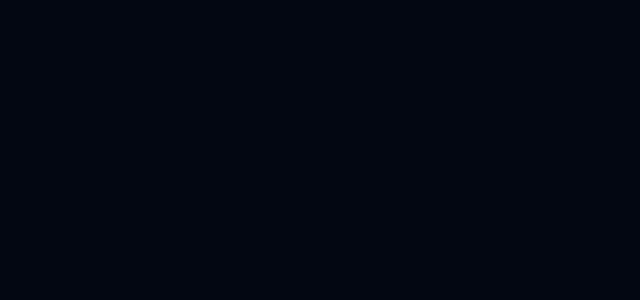
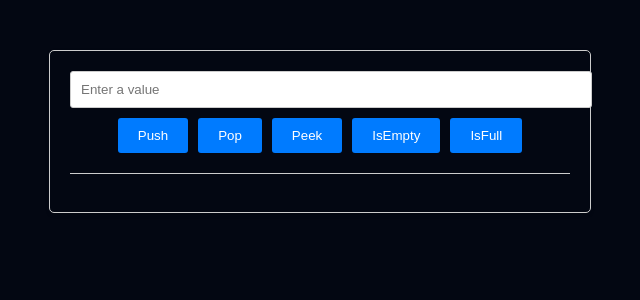
Before and after one commit to vinay-nb/React-Challenges-, a React (Create React App) app in the folder react-challenges/: page /stack in a window 1280 px wide. Before the commit this address had no page. Shown: the top 300 px of the page, without its empty margins (320-960 px from the left). Built offline with nearby package versions, Linux system fonts and the light colour scheme.

Commit message:
feat: stack-implementation

```diff
--- a/react-challenges/src/App.js
+++ b/react-challenges/src/App.js
@@ -10,6 +10,7 @@
 import TableColorizer from "./Components/TableColorizer/TableColorizer";
 import GuessNumber from "./Components/GuessNumber/GuessNumber";
 import Pagination from "./Components/Pagination/Pagination";
+import Stack from "./Components/Stack/Stack";
 
 function App() {
   return (
@@ -25,6 +26,7 @@
         <Route path="/table-colorizer" element={<TableColorizer />} />
         <Route path="/guess-number" element={<GuessNumber />} />
         <Route path="/pagination" element={<Pagination />} />
+        <Route path="/stack" element={<Stack />} />
       </Routes>
     </div>
   );
--- a/react-challenges/src/Components/Main/Main.js
+++ b/react-challenges/src/Components/Main/Main.js
@@ -32,6 +32,9 @@
         <Link to="/pagination" className="link-cls">
           Pagination
         </Link>
+        <Link to="/stack" className="link-cls">
+          Stack
+        </Link>
       </div>
     </div>
   );
--- /dev/null
+++ b/react-challenges/src/Components/Stack/Stack.js
@@ -0,0 +1,95 @@
+import React, { useState } from "react";
+import "./style.css";
+
+function Stack() {
+  const [stack, setStack] = useState([]);
+  const [inputVal, setInputVal] = useState("");
+  const [output, setOutPut] = useState("");
+
+  const handleChange = (e) => {
+    setInputVal(e.target.value);
+  };
+
+  const pushHandler = () => {
+    if (inputVal === "") {
+      setOutPut(`Enter a value`);
+      return;
+    }
+    if (stack.length === 10) {
+      setOutPut(`Stack is full`);
+      return;
+    }
+    setStack([...stack, inputVal]);
+    setOutPut(`${inputVal} is pushed into the stack`);
+    setInputVal("");
+  };
+
+  const popHandler = () => {
+    if (!stack.length) {
+      setOutPut(`Stack is empty`);
+      return;
+    }
+    setStack(stack.slice(0, -1));
+    setOutPut(`${stack[stack.length - 1]} is poppped from the stack`);
+  };
+
+  const peekHandler = () => {
+    if (!stack.length) setOutPut("Stack is empty");
+    else {
+      const lastElement = stack[stack.length - 1];
+      setOutPut(`Last element is ${lastElement}`);
+    }
+  };
+
+  const isEmptyHandler = () => {
+    if (stack.length === 0) {
+      setOutPut(`Stack is empty`);
+    } else {
+      setOutPut(`Stack is not empty`);
+    }
+  };
+
+  const isFullHandler = () => {
+    if (stack.length === 10) {
+      setOutPut(`Stack is full`);
+    } else {
+      setOutPut(`Stack is not full`);
+    }
+  };
+
+  return (
+    <div className="container-st">
+      <div className="stack">
+        <input
+          type="text"
+          placeholder="Enter a value"
+          value={inputVal}
+          onChange={handleChange}
+          required
+        />
+
+        <div className="btn-root">
+          <button onClick={pushHandler}>Push</button>
+          <button onClick={popHandler}>Pop</button>
+          <button onClick={peekHandler}>Peek</button>
+          <button onClick={isEmptyHandler}>IsEmpty</button>
+          <button onClick={isFullHandler}>IsFull</button>
+        </div>
+        <hr />
+        <h3>{output}</h3>
+        {stack
+          .slice()
+          .reverse()
+          .map((ele, index) => {
+            return (
+              <div key={index} className="stackElement">
+                <p>{ele}</p>
+              </div>
+            );
+          })}
+      </div>
+    </div>
+  );
+}
+
+export default Stack;
--- /dev/null
+++ b/react-challenges/src/Components/Stack/style.css
@@ -0,0 +1,89 @@
+.container-st {
+    margin-top: 50px;
+    color: #fff;
+}
+
+.stack {
+    max-width: 500px;
+    padding: 20px;
+    margin: 1rem auto 0;
+    border: 1px solid #ccc;
+    border-radius: 5px;
+    box-shadow: 0 2px 4px rgb(0 0 0 / 10%);
+}
+
+.stack h3 {
+    margin-bottom: 20px;
+    font-size: 24px;
+    text-align: center;
+    animation: slide-in 1s ease-in-out;
+}
+
+.stack input[type='text'] {
+    width: 100%;
+    padding: 10px;
+    margin-bottom: 10px;
+    border: 1px solid #ccc;
+    border-radius: 3px;
+}
+
+.stack .btn-root {
+    display: flex;
+    justify-content: center;
+    margin-bottom: 20px;
+    flex-wrap: wrap;
+    row-gap: 1rem;
+}
+
+.stack .btn-root button {
+    padding: 10px 20px;
+    margin: 0 5px;
+    color: #fff;
+    cursor: pointer;
+    background-color: #007bff;
+    border: none;
+    border-radius: 3px;
+}
+
+.stack .btn-root button:hover {
+    background-color: #0056b3;
+}
+
+.stack hr {
+    margin: 10px 0;
+    border: none;
+    border-top: 1px solid #ccc;
+}
+
+.stack h3 {
+    margin-bottom: 10px;
+    font-size: 18px;
+    text-align: center;
+}
+
+.stack p {
+    margin: 5px 0;
+}
+
+.stack .stackElement {
+    padding: 0.1rem;
+    margin-bottom: 1rem;
+    background-color: #007bff34;
+    border-radius: 3px;
+}
+
+.stack .stackElement p {
+    text-align: center;
+}
+
+@keyframes slide-in {
+    0% {
+        opacity: 0;
+        transform: translateY(-100%);
+    }
+
+    100% {
+        opacity: 1;
+        transform: translateY(0);
+    }
+}
```
